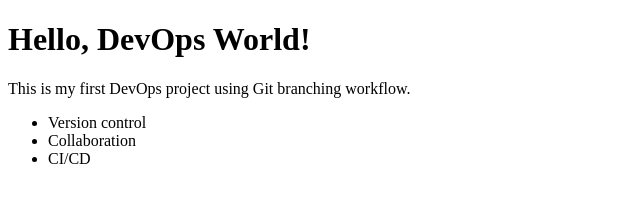
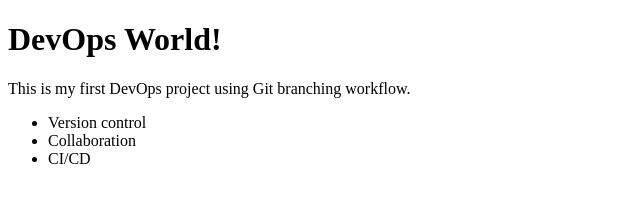
Before and after one commit to Nouf283/Devops_Project, a plain HTML site: page index.html in a window 1280 px wide. Shown: the whole page, without its empty margins (0-640 px from the left). Drawn offline with Linux system fonts and the light colour scheme.

Commit message:
h1 changes

```diff
--- a/index.html
+++ b/index.html
@@ -5,7 +5,7 @@
   <title>Hello World</title>
 </head>
 <body>
-  <h1>Hello, DevOps World!</h1>
+  <h1>DevOps World!</h1>
   <p>This is my first DevOps project using Git branching workflow.</p>
 <ul>
   <li>Version control</li>
```
